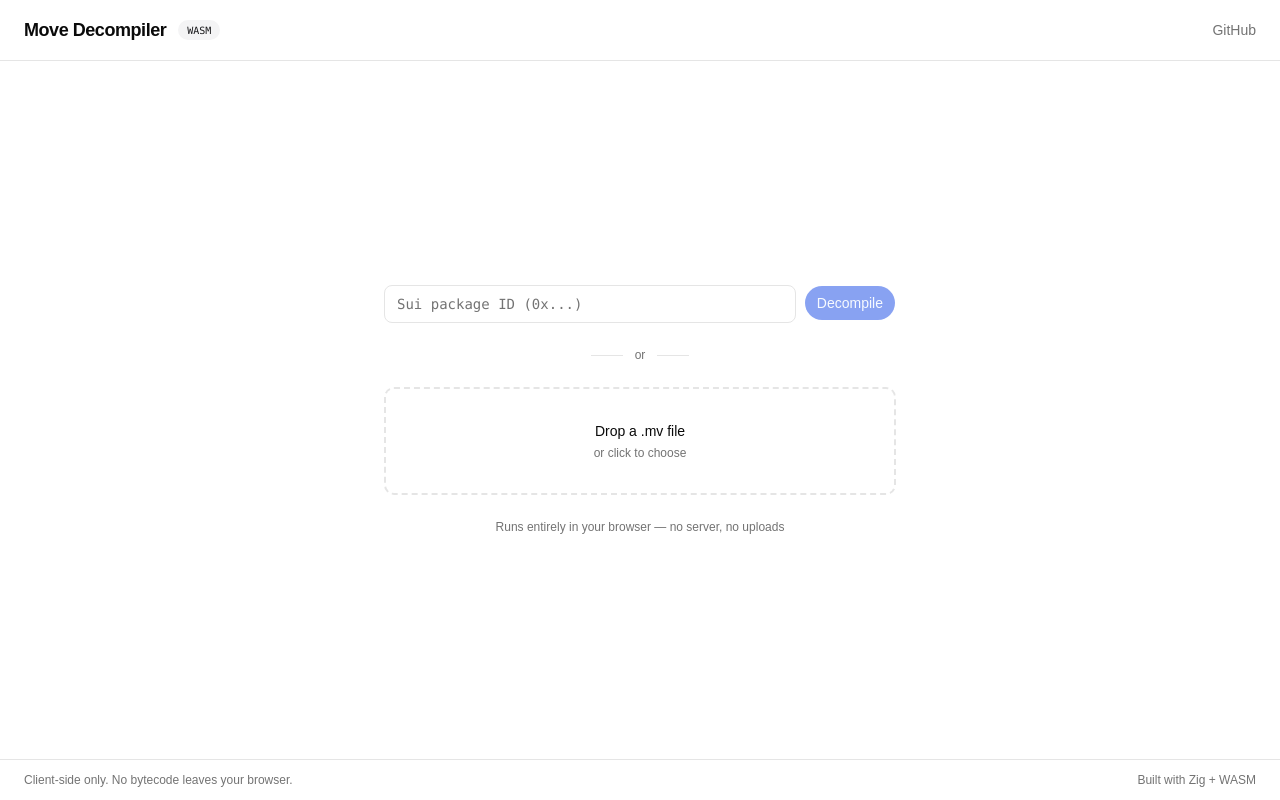
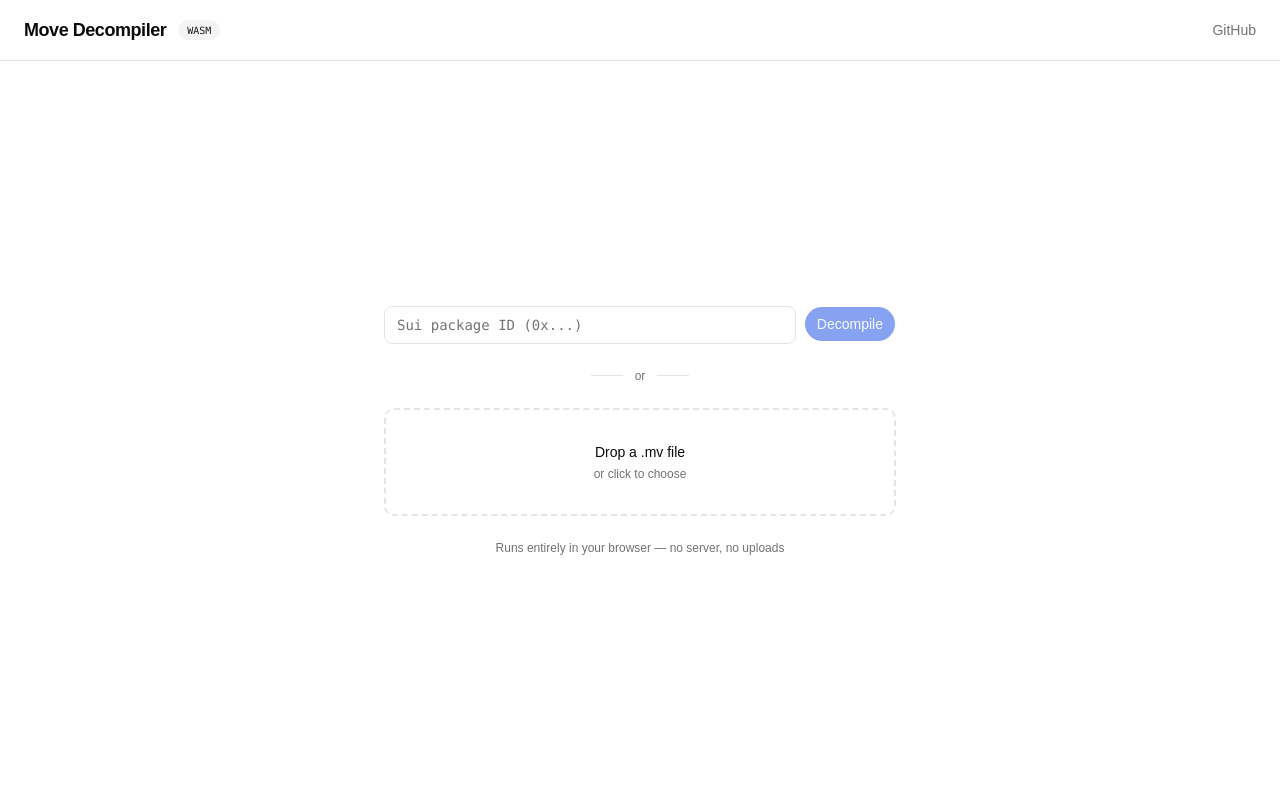
Before and after one commit to unconfirmedlabs/move-decompiler-zig, a React (Vite) app in the folder app/: page / in a window 1280 px wide. Built offline with nearby package versions, Linux system fonts and the light colour scheme.

Commit message:
fix: module sidebar + scroll-locked layout
- Modules in a left sidebar instead of horizontal tabs
- Only the code pane scrolls, header/sidebar/toolbar stay fixed
- Full viewport height layout with overflow-hidden on outer shell

```diff
--- a/app/src/App.tsx
+++ b/app/src/App.tsx
@@ -96,7 +96,10 @@ export function App() {
     setLabel(id.slice(0, 10) + "…");
     try {
       const mods = await fetchPackageModules(id);
-      await decompileModules(mods, id.slice(0, 10) + "…" + ` (${mods.length} modules)`);
+      await decompileModules(
+        mods,
+        id.slice(0, 10) + "…" + ` (${mods.length} modules)`
+      );
     } catch (e: unknown) {
       setError(e instanceof Error ? e.message : "Failed to fetch package");
       setLoading(false);
@@ -115,9 +118,9 @@ export function App() {
   const hasOutput = modules.length > 0;
 
   return (
-    <div className="flex min-h-svh flex-col">
-      <header className="border-b px-6 py-4">
-        <div className="mx-auto flex max-w-7xl items-center justify-between">
+    <div className="flex h-svh flex-col overflow-hidden">
+      <header className="shrink-0 border-b px-6 py-4">
+        <div className="mx-auto flex items-center justify-between">
           <div className="flex items-center gap-3">
             <h1 className="text-lg font-semibold tracking-tight">
               Move Decompiler
@@ -137,12 +140,10 @@ export function App() {
         </div>
       </header>
 
-      <main className="flex flex-1 flex-col gap-4 p-6">
-        <div className="mx-auto w-full max-w-7xl flex flex-1 flex-col gap-4">
+      <main className="flex flex-1 overflow-hidden">
         {/* Input screen */}
         {!hasOutput && !loading && !error && (
-            <div className="flex flex-1 flex-col items-center justify-center gap-6">
-              {/* Package ID input */}
+          <div className="flex flex-1 flex-col items-center justify-center gap-6 p-6">
             <div className="w-full max-w-lg">
               <div className="flex gap-2">
                 <input
@@ -153,7 +154,10 @@ export function App() {
                   placeholder="Sui package ID (0x...)"
                   className="flex-1 rounded-md border bg-background px-3 py-2 text-sm font-mono placeholder:text-muted-foreground focus-visible:outline-none focus-visible:ring-1 focus-visible:ring-ring"
                 />
-                  <Button onClick={handleFetchPackage} disabled={!packageId.trim()}>
+                <Button
+                  onClick={handleFetchPackage}
+                  disabled={!packageId.trim()}
+                >
                   Decompile
                 </Button>
               </div>
@@ -165,7 +169,6 @@ export function App() {
               <span className="h-px w-8 bg-border" />
             </div>
 
-              {/* File drop */}
             <div
               onDragOver={(e) => e.preventDefault()}
               onDrop={handleDrop}
@@ -212,19 +215,22 @@ export function App() {
           </div>
         )}
 
-          {/* Output */}
+        {/* Output: sidebar + code */}
         {hasOutput && current && (
-            <div className="flex flex-1 flex-col gap-3">
-              <div className="flex items-center justify-between">
-                <div className="flex items-center gap-3">
-                  {/* Module tabs */}
+          <>
+            {/* Left sidebar — module list */}
             {modules.length > 1 && (
-                    <div className="flex gap-1 overflow-x-auto">
+              <aside className="shrink-0 w-52 border-r overflow-y-auto">
+                <div className="p-3">
+                  <p className="mb-2 text-[10px] font-medium uppercase tracking-wider text-muted-foreground">
+                    Modules ({modules.length})
+                  </p>
+                  <nav className="flex flex-col gap-0.5">
                     {modules.map((m, i) => (
                       <button
                         key={m.name}
                         onClick={() => setSelected(i)}
-                          className={`rounded-md px-2.5 py-1 text-xs font-mono transition-colors ${
+                        className={`rounded-md px-2.5 py-1.5 text-left text-xs font-mono transition-colors ${
                           i === selected
                             ? "bg-foreground text-background"
                             : "text-muted-foreground hover:text-foreground hover:bg-muted"
@@ -233,25 +239,32 @@ export function App() {
                         {m.name}
                       </button>
                     ))}
+                  </nav>
                 </div>
+              </aside>
             )}
-                  {modules.length === 1 && (
-                    <span className="text-sm font-medium font-mono">
+
+            {/* Code pane */}
+            <div className="flex flex-1 flex-col min-w-0 overflow-hidden">
+              {/* Toolbar */}
+              <div className="shrink-0 flex items-center justify-between border-b px-4 py-2">
+                <div className="flex items-center gap-2 min-w-0">
+                  <span className="text-sm font-medium font-mono truncate">
                     {current.name}
                   </span>
-                  )}
-                  <span className="text-xs text-muted-foreground">
+                  <span className="shrink-0 text-xs text-muted-foreground">
                     {current.inputBytes.toLocaleString()} bytes →{" "}
                     {current.source.split("\n").length} lines
-                    {modules.length > 1 && ` · ${modules.length} modules`}
                     {timeMs > 0 && ` · ${timeMs}ms`}
                   </span>
                 </div>
-                <div className="flex gap-2">
+                <div className="flex gap-2 shrink-0">
                   <Button
                     variant="outline"
                     size="sm"
-                    onClick={() => navigator.clipboard.writeText(current.source)}
+                    onClick={() =>
+                      navigator.clipboard.writeText(current.source)
+                    }
                   >
                     Copy
                   </Button>
@@ -260,22 +273,17 @@ export function App() {
                   </Button>
                 </div>
               </div>
-              <div className="relative flex-1 overflow-auto rounded-lg border bg-muted/30">
-                <pre className="p-4 text-sm leading-relaxed font-mono whitespace-pre overflow-x-auto">
+
+              {/* Scrollable code area — only this scrolls */}
+              <div className="flex-1 overflow-auto">
+                <pre className="p-4 text-sm leading-relaxed font-mono whitespace-pre">
                   <code>{current.source}</code>
                 </pre>
               </div>
             </div>
+          </>
         )}
-        </div>
       </main>
-
-      <footer className="border-t px-6 py-3">
-        <div className="mx-auto flex max-w-7xl items-center justify-between text-xs text-muted-foreground">
-          <span>Client-side only. No bytecode leaves your browser.</span>
-          <span>Built with Zig + WASM</span>
-        </div>
-      </footer>
     </div>
   );
 }
```
Lines whose indentation alone changed are shown as unchanged.
